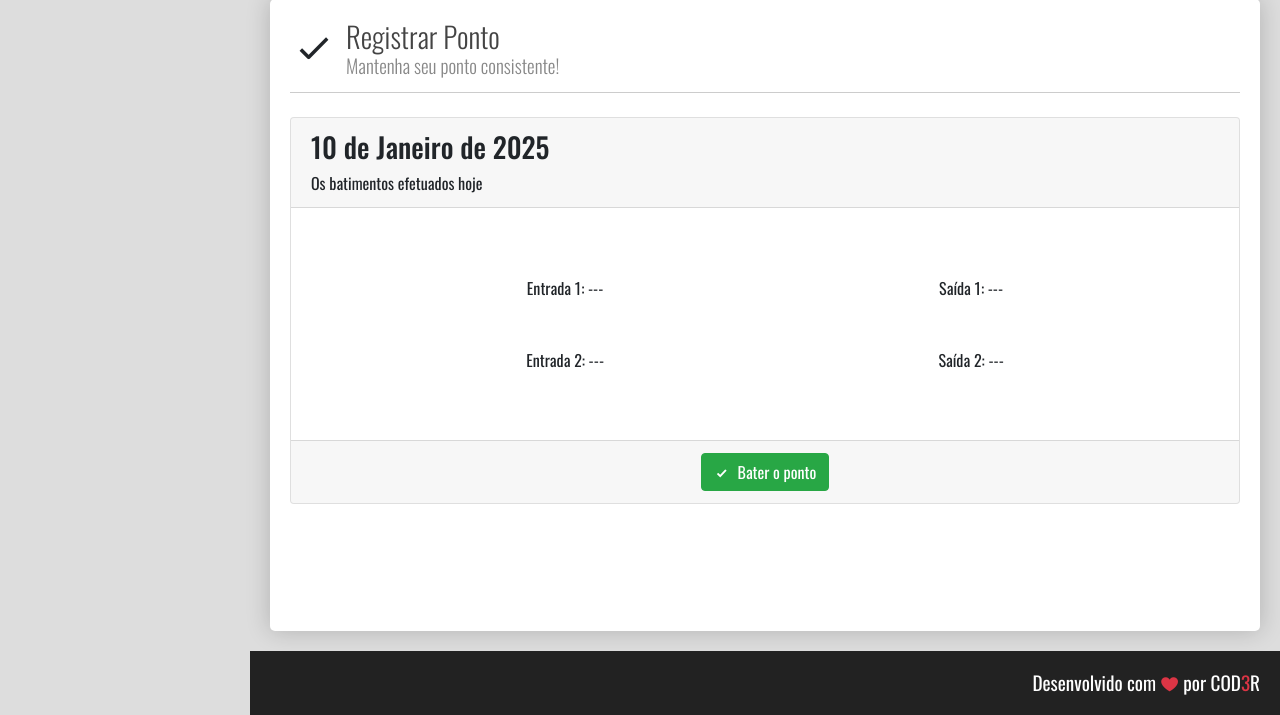
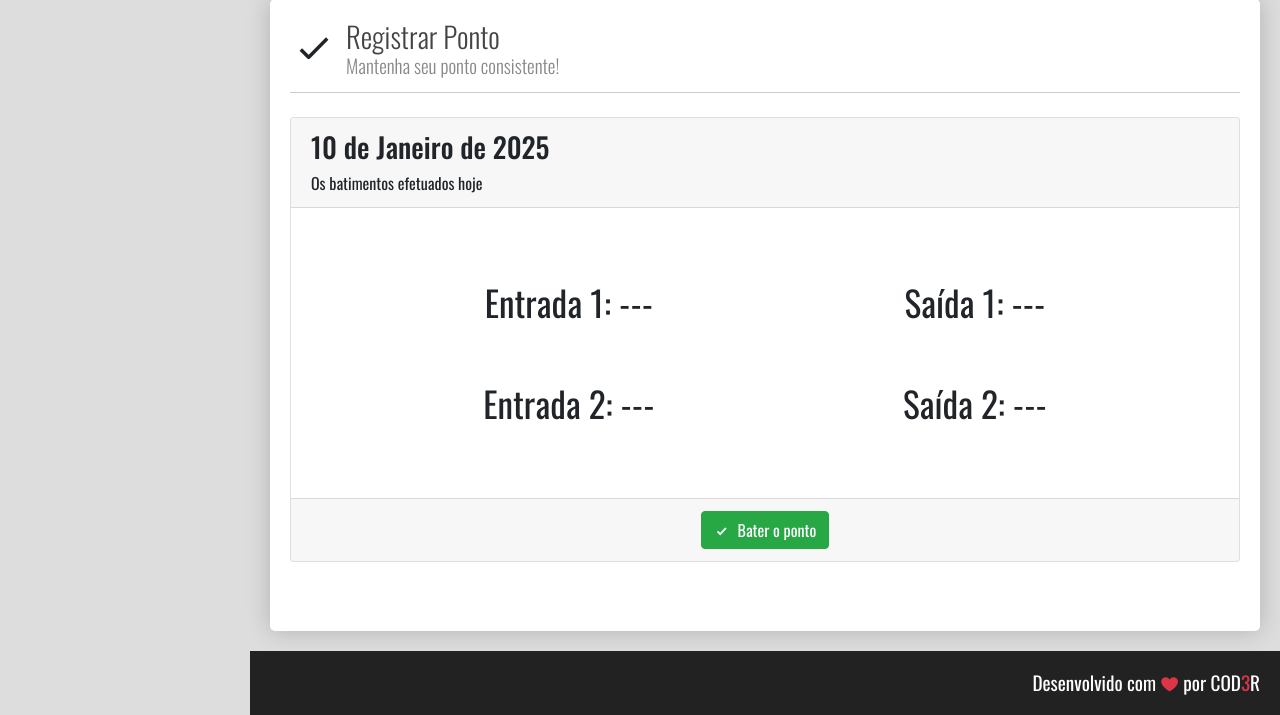
Before and after one commit to caions/learning-php, a PHP site: template innout/src/views/day_records.php in a window 1280 px wide. Shown: the part 85-800 px from the top of the page. Run offline with PHP 8.4, Linux system fonts and the light colour scheme; the template is opened without the code that fills it, so the values that code supplies are empty.

Commit message:
style: record class

```diff
--- a/innout/src/views/day_records.php
+++ b/innout/src/views/day_records.php
@@ -13,12 +13,12 @@
     </div>
     <div class="card-body">
       <div class="d-flex m-5 justify-content-around">
-        <span>Entrada 1: ---</span>
-        <span>Saída 1: ---</span>
+        <span class="record">Entrada 1: ---</span>
+        <span class="record">Saída 1: ---</span>
       </div>
       <div class="d-flex m-5 justify-content-around">
-        <span>Entrada 2: ---</span>
-        <span>Saída 2: ---</span>
+        <span class="record">Entrada 2: ---</span>
+        <span class="record">Saída 2: ---</span>
       </div>
     </div>
     <div>
```
